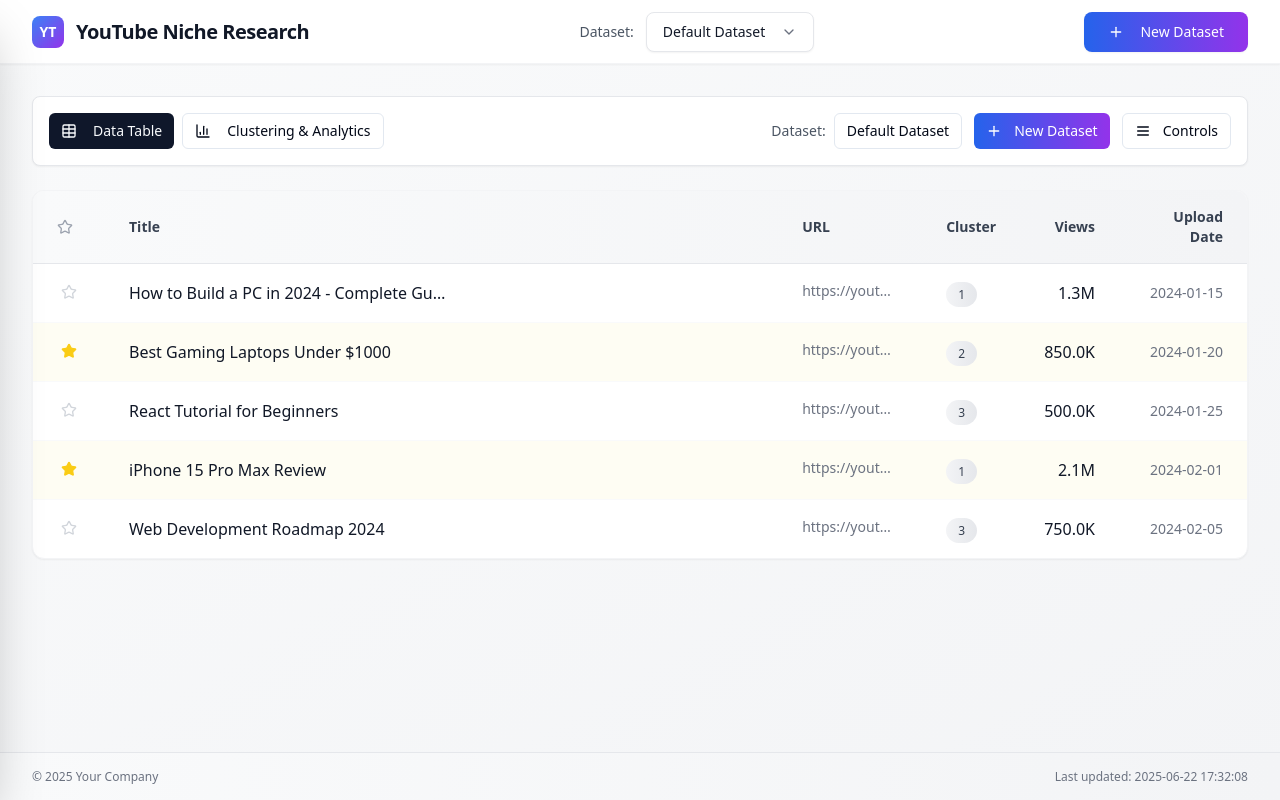
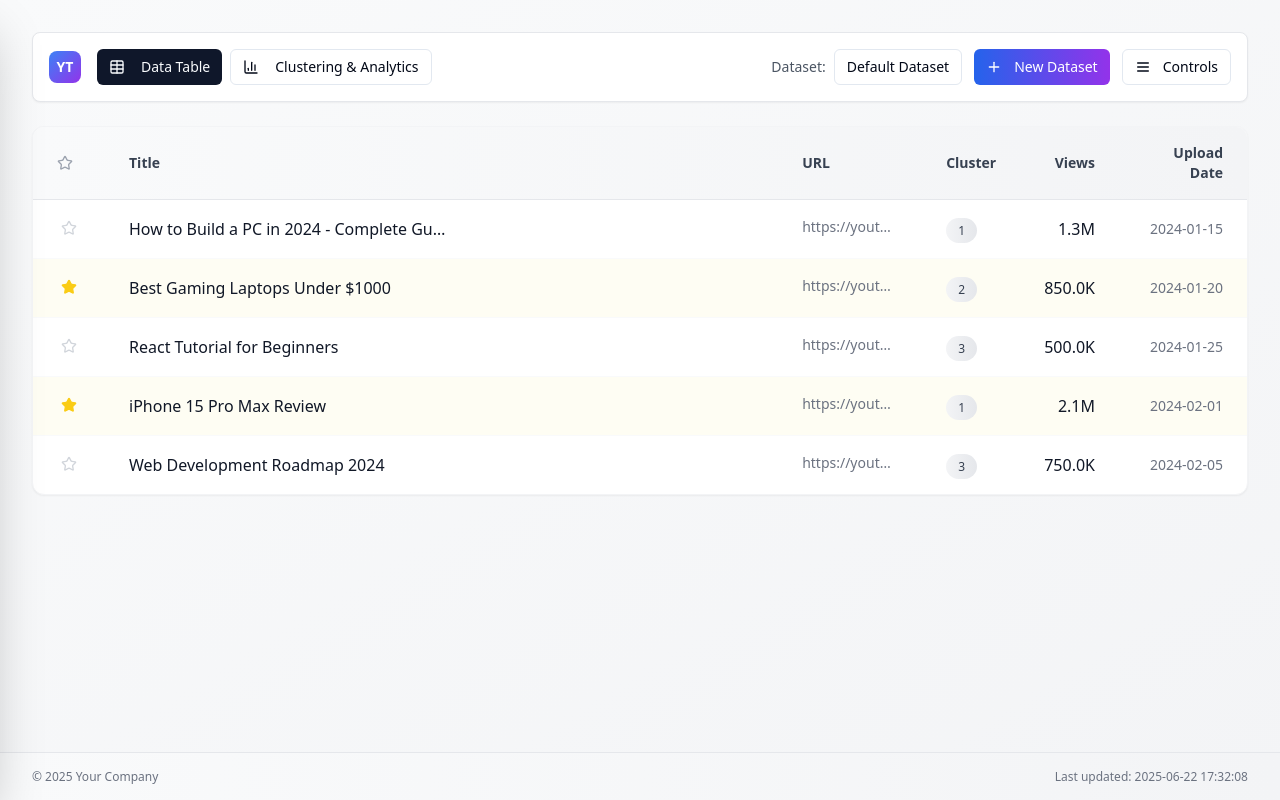
Before and after one commit to E5GEN2/niche-vision-explorer, a React (Vite) app: page / in a window 1280 px wide. Built offline with nearby package versions, Linux system fonts and the light colour scheme.

Commit message:
Refactor: Replace top menu with bottom menu
Replaced the top menu panel with the bottom one and removed the "YouTube Niche Research" text from the logo.

```diff
--- a/src/components/NavigationMenu.tsx
+++ b/src/components/NavigationMenu.tsx
@@ -32,7 +32,14 @@ const NavigationMenu: React.FC<NavigationMenuProps> = ({
   return (
     <div className="bg-white border border-gray-200 rounded-lg shadow-sm p-4 mb-6">
       <div className="flex items-center justify-between">
-        {/* Left side - Navigation tabs */}
+        {/* Left side - Logo and Navigation tabs */}
+        <div className="flex items-center space-x-4">
+          {/* Logo */}
+          <div className="w-8 h-8 bg-gradient-to-br from-blue-500 to-purple-600 rounded-lg flex items-center justify-center">
+            <span className="text-white font-bold text-sm">YT</span>
+          </div>
+
+          {/* Navigation tabs */}
           <div className="flex items-center space-x-2">
             <Button
               onClick={() => onTabChange('data')}
@@ -52,6 +59,7 @@ const NavigationMenu: React.FC<NavigationMenuProps> = ({
               <BarChart3 className="h-4 w-4" />
               <span>Clustering & Analytics</span>
             </Button>
+          </div>
         </div>
 
         {/* Right side - Dataset and controls */}
--- a/src/pages/Index.tsx
+++ b/src/pages/Index.tsx
@@ -1,6 +1,4 @@
-
 import React, { useState } from 'react';
-import Header from '../components/Header';
 import DataTable from '../components/DataTable';
 import ClusterCards from '../components/ClusterCards';
 import Footer from '../components/Footer';
@@ -189,13 +187,6 @@ const Index = () => {
 
   return (
     <div className="min-h-screen flex flex-col bg-gradient-to-br from-gray-50 to-gray-100">
-      <Header
-        currentDataset={currentDataset}
-        datasets={datasets}
-        onDatasetChange={handleDatasetChange}
-        onNewDataset={handleNewDataset}
-      />
-
       {/* Controls Sidebar */}
       <ControlsSidebar
         isOpen={isSidebarOpen}
```
Lines whose indentation alone changed are shown as unchanged.
